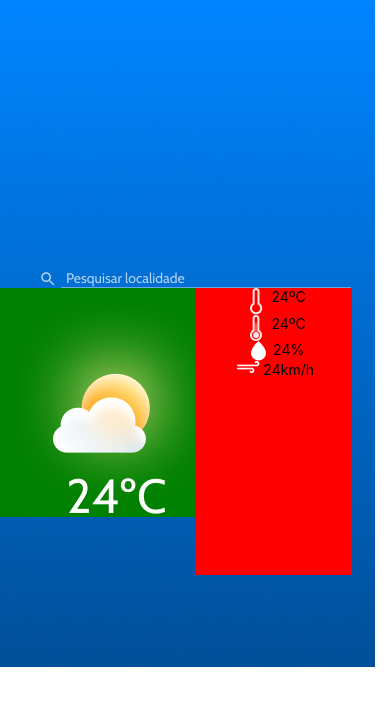
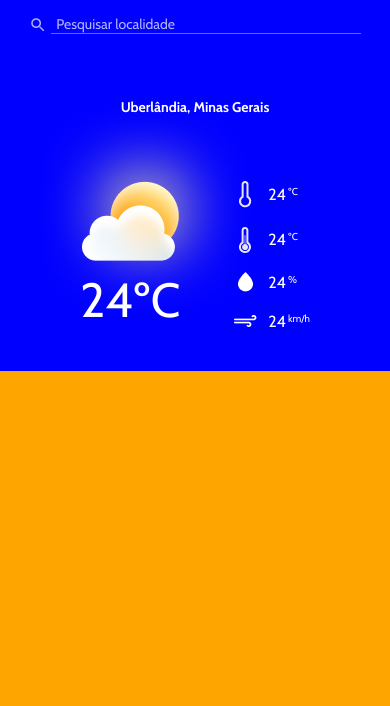
Before and after one commit to marcelocab200/Weather-FInder, a React Native app: screen / in a window 390 px wide. Shown: the top 706 px of the page. Built offline with nearby package versions, Linux system fonts and the light colour scheme.

Commit message:
MainBox update

```diff
--- a/App.tsx
+++ b/App.tsx
@@ -1,35 +1,48 @@
-import { StatusBar } from 'expo-status-bar';
-import { Image, ImageBackground, SafeAreaView, StyleSheet, Text, TextInput, View, ActivityIndicator } from 'react-native';
+import { StatusBar as StatusBarExpo } from "expo-status-bar";
+import {
+  Image,
+  ImageBackground,
+  SafeAreaView,
+  StyleSheet,
+  Text,
+  TextInput,
+  View,
+  ActivityIndicator,
+  ImageSourcePropType,
+  StatusBar
+} from "react-native";
 
-import { useState, useEffect } from 'react';
+import { useState, useEffect } from "react";
 
-import { useFonts } from 'expo-font';
+import { useFonts } from "expo-font";
 
-import Api from './src/services/api';
+import Api from "./src/services/api";
 
-import * as Location from 'expo-location'
-import { API_KEY } from '@env'
+import * as Location from "expo-location";
+import { API_KEY } from "@env";
 
 // console.log(API_KEY)
 
 export default function App() {
-  const [location, setLocation] = useState<Location.LocationObject | null>(null);
+  const [location, setLocation] = useState<Location.LocationObject | null>(
+    null
+  );
 
   const [fontsLoaded] = useFonts({
     "Cabin-Bold": require("./assets/fonts/Cabin-Bold.ttf"),
-    "Cabin-Regular": require("./assets/fonts/Cabin-Regular.ttf")
+    "Cabin-Regular": require("./assets/fonts/Cabin-Regular.ttf"),
   });
 
   if (!fontsLoaded) {
-    return <View style={{flex: 1, justifyContent: "center", alignItems: "center"}}>
-      <ActivityIndicator color={"rgba(0,0,0,0.7)"}/>
-    </View>;
+    return (
+      <View style={{ flex: 1, justifyContent: "center", alignItems: "center" }}>
+        <ActivityIndicator color={"rgba(0,0,0,0.7)"} />
+      </View>
+    );
   }
 
   // useEffect(() => {
   //   (async () => {
-
-
 
   //     let { status } = await Location.requestForegroundPermissionsAsync();
   //     if (status !== 'granted') {
@@ -59,76 +72,146 @@ export default function App() {
   // }, []);
 
   interface MainWeatherInfoProps {
-    value: number,
-    measure: string,
-    icon: NodeRequire
+    value: number;
+    measure: string;
+    icon: ImageSourcePropType;
   }
 
-  function MainWeatherInfoCard(mainWeatherInfoProps: MainWeatherInfoProps) {
-
+  function MainWeatherInfoCard(props: MainWeatherInfoProps) {
     return (
-      <View style={{flexDirection: "row", justifyContent: "center"}}>
-        <Image source={mainWeatherInfoProps.icon} style={{width: 30}} resizeMode="contain"/>
-        <Text>{mainWeatherInfoProps.value}</Text><Text>{mainWeatherInfoProps.measure}</Text>
+      <View style={{ flexDirection: "row", alignItems: "center" }}>
+        <Image
+          source={props.icon}
+          style={{ width: 30, marginRight: 8 }}
+          resizeMode="contain"
+        />
+        <Text style={{fontFamily: "Cabin-Regular", color: "white", fontSize: 16, }}>{props.value}</Text>
+        <Text style={{fontFamily: "Cabin-Regular", color: "white", fontSize: 10, height: 19, textAlignVertical: "bottom"}}> {props.measure}</Text>
       </View>
-    )
+    );
   }
 
   return (
-    <SafeAreaView style={{flex: 1}}>
-      <ImageBackground style={styles.background} source={require("./assets/MainScreenBackground.jpg")}>
-      <StatusBar style="auto" />
+    <SafeAreaView style={{ flex: 1, width: "100%" }}>
+      <ImageBackground
+        style={styles.background}
+        source={require("./assets/MainScreenBackground.jpg")}
+      >
+        <StatusBarExpo style={"light"} />
+
+        <View style={{ backgroundColor: "blue", flex: 4, justifyContent: "space-between", width: "100%", alignItems: "center", marginTop: StatusBar.currentHeight, paddingTop: 15, paddingBottom: 40 }}>
 
           <View style={styles.searchContainer}>
-        <Image source={require("./assets/SearchIcon.png")}/>
-        <View style={{flex: 1, marginLeft: 4}}>
-          <TextInput style={styles.searchTextInput} placeholder={"Pesquisar localidade"} placeholderTextColor={"rgba(255, 255, 255, 0.7)"}/>
+            <Image source={require("./assets/SearchIcon.png")} />
+            <View style={{ flex: 1, marginLeft: 4 }}>
+              <TextInput
+                style={styles.searchTextInput}
+                placeholder={"Pesquisar localidade"}
+                placeholderTextColor={"rgba(255, 255, 255, 0.7)"}
+              />
               <View style={styles.searchLine}></View>
             </View>
           </View>
 
+          <Text style={{textAlign: "center", fontFamily: "Cabin-Bold", color: "rgb(255,255,255)"}}>Uberlândia, Minas Gerais</Text>
+
           <View style={styles.mainBox}>
-        <View style={{flex: 1}}>
-          <View style={{alignItems: "center", justifyContent: "center"}}>
-              <Image source={require("./assets/SunnyCloud.png")} style={{backgroundColor: "green"}}/>
+            <View style={{backgroundColor: "transparent"}}>
+              <View style={{ alignItems: "center", justifyContent: "center", height: 100, width: 100, backgroundColor: "transparent" }}>
+                <Image
+                  source={require("./assets/SunnyCloud.png")}
+                  style={{ left: 15, bottom: 20 }}
+                />
               </View>
-          <View style={{flexDirection: "row", width: "100%", justifyContent: "center", bottom: 50}}>
-          <Text style={{fontSize: 48, fontFamily: "Cabin-Regular", color: "white"}}>24</Text><Text style={{fontSize: 48, fontFamily: "Cabin-Regular", color: "white"}}>ºC</Text>
+              <View
+                style={{
+                  flexDirection: "row",
+                  // width: "100%",
+                  justifyContent: "center",
+                  bottom: 10,
+                }}
+              >
+                <Text
+                  style={{
+                    fontSize: 48,
+                    fontFamily: "Cabin-Regular",
+                    color: "white",
+                  }}
+                >
+                  24
+                </Text>
+                <Text
+                  style={{
+                    fontSize: 48,
+                    fontFamily: "Cabin-Regular",
+                    color: "white",
+                  }}
+                >
+                  ºC
+                </Text>
               </View>
             </View>
-        <View style={{flex: 1, backgroundColor: "red"}}>
-          <MainWeatherInfoCard icon={require("./assets/MinTempIcon.png")} value={24} measure={"ºC"}/>
-          <MainWeatherInfoCard icon={require("./assets/MaxTempIcon.png")} value={24} measure={"ºC"}/>
-          <MainWeatherInfoCard icon={require("./assets/UmidityIcon.png")} value={24} measure={"%"}/>
-          <MainWeatherInfoCard icon={require("./assets/WindIcon.png")} value={24} measure={"km/h"}/>
+            <View style={{ backgroundColor: "transparent", justifyContent: "space-between" }}>
+            <MainWeatherInfoCard
+              icon={require("./assets/MinTempIcon.png")}
+              value={24}
+              measure={"ºC"}
+            />
+            <MainWeatherInfoCard
+              icon={require("./assets/MaxTempIcon.png")}
+              value={24}
+              measure={"ºC"}
+            />
+            <MainWeatherInfoCard
+              icon={require("./assets/UmidityIcon.png")}
+              value={24}
+              measure={"%"}
+            />
+            <MainWeatherInfoCard
+              icon={require("./assets/WindIcon.png")}
+              value={24}
+              measure={"km/h"}
+            />
           </View>
           </View>
 
+        </View>
+
+        <View style={{flex: 6, width: "100%", backgroundColor: "orange"}}>
+
+        </View>
 
       </ImageBackground>
     </SafeAreaView>
-
   );
 }
 
 const styles = StyleSheet.create({
   background: {
     flex: 1,
-    alignItems: 'center',
-    justifyContent: 'center',
+    alignItems: "center",
+    justifyContent: "center",
+    // width: "100%"
   },
   searchContainer: {
     flexDirection: "row",
     alignItems: "center",
-    width: "80%"
+    width: "85%",
   },
   searchTextInput: {
-    fontFamily: "Cabin-Regular", color: "rgba(255, 255, 255, 0.7)", width: "100%", marginLeft: 5
+    fontFamily: "Cabin-Regular",
+    color: "rgba(255, 255, 255, 0.7)",
+    width: "100%",
+    marginLeft: 5,
   },
   searchLine: {
-    height: 1, backgroundColor: "rgba(255, 255, 255, 0.4)"
+    height: 1,
+    backgroundColor: "rgba(255, 255, 255, 0.4)",
   },
   mainBox: {
-    flexDirection: "row"
-  }
+    flexDirection: "row",
+    backgroundColor: "transparent",
+    height: 150,
+    gap: 50
+  },
 });
```
Lines whose indentation alone changed are shown as unchanged.
